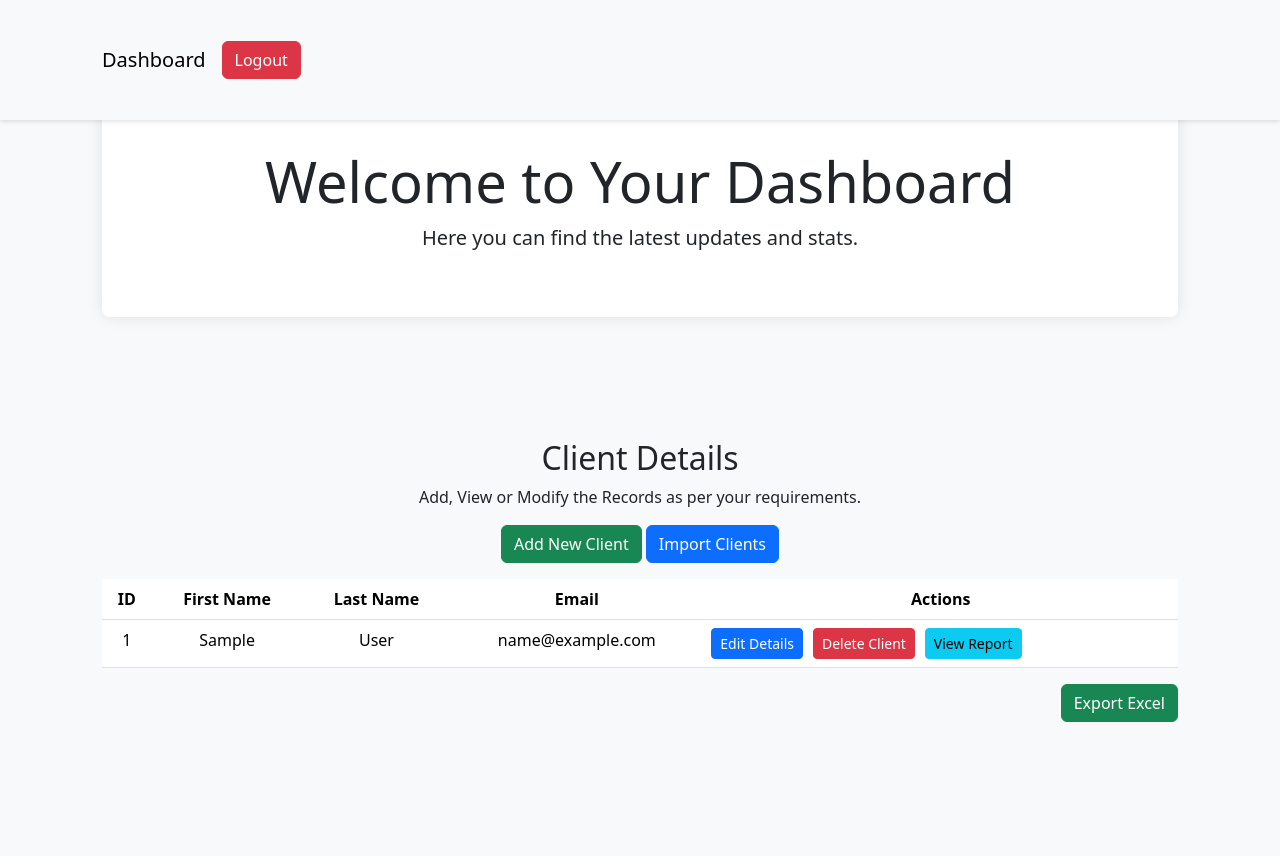
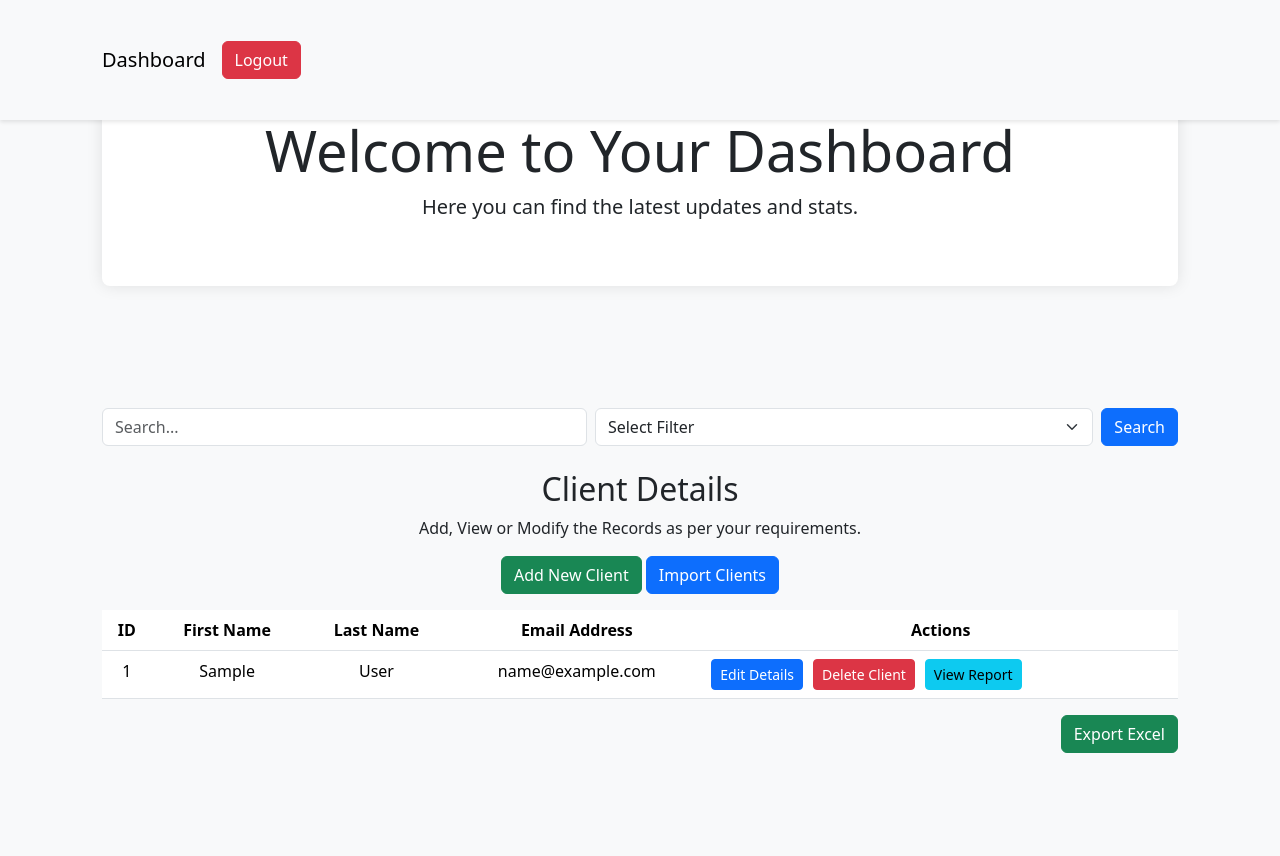
Before and after one commit to iamyuvraj/cip, a CodeIgniter 4 app: the page made by app/Views/dashboard.php in a window 1280 px wide. Run offline with PHP 8.4 and a stand-in for CodeIgniter, Linux system fonts and the light colour scheme; the template is opened without the code that fills it: most values are stand-ins (such as "Sample title", 1, 10 or a date in 2020); some libraries are stand-ins or nearby versions.

Commit message:
added:search-filter

```diff
--- a/app/Config/Routes.php
+++ b/app/Config/Routes.php
@@ -18,4 +18,5 @@ $routes->get('/edit-client/(:num)', 'Home::editClient/$1');
 $routes->post('/update-client/(:num)', 'Home::updateClient/$1');
 $routes->get('/delete-client/(:num)', 'Home::deleteClient/$1');
 $routes->get('export-clients', 'Home::exportClientsToExcel');
+$routes->get('dashboard/search', 'Home::search');
 $routes->post('home/import', 'Home::import');
--- a/app/Views/add_client.php
+++ b/app/Views/add_client.php
@@ -50,7 +50,7 @@
     </div>
     <div class="form-floating mb-3">
         <input type="email" class="form-control" id="email" name="email" value="<?= old('email') ?>" placeholder="Email" required>
-        <label for="email">Email</label>
+        <label for="email">Email Address</label>
     </div>
     <div class="form-floating mb-3">
         <input type="file" class="form-control" id="file" name="file">
--- a/app/Views/dashboard.php
+++ b/app/Views/dashboard.php
@@ -54,7 +54,7 @@
         /* Flash message styling */
         .flash-message {
             position: absolute;
-            top: 80px; /* Adjust this value as needed */
+            top: 80px; /* Adjust */
             right: 20px;
             width: auto;
             padding: 10px;
@@ -76,7 +76,7 @@
 
         .flash-message {
         position: absolute;
-        top: 80px; /* Adjust this value as needed */
+        top: 80px; /* Adjust */
         right: 20px;
         width: auto;
         padding: 10px;
@@ -146,12 +146,26 @@
                 </div>
             </header>
 
+            <!-- Search Form -->
+<div class="search-container mb-4">
+    <form action="<?= site_url('dashboard/search') ?>" method="get" class="d-flex">
+        <input type="text" name="query" class="form-control me-2" placeholder="Search..." />
+        <select name="filter" class="form-select me-2">
+            <option value="">Select Filter</option>
+            <option value="id">ID</option>
+            <option value="first_name">First Name</option>
+            <option value="last_name">Last Name</option>
+            <option value="email">Email Address</option>
+        </select>
+        <button type="submit" class="btn btn-primary">Search</button>
+    </form>
+</div>
+
             <!-- Client Details Table -->
             <div class="client-details-container">
                 <h2>Client Details</h2>
                 <p>Add, View or Modify the Records as per your requirements.</p>
-                <a href="<?= site_url('add-client') ?>" class="btn btn-success mb-3">Add New Client</a> <!-- Add Button -->
-                <!-- Import Clients Button -->
+                <a href="<?= site_url('add-client') ?>" class="btn btn-success mb-3">Add New Client</a>                <!-- Import Clients Button -->
 <a href="#" class="btn btn-primary mb-3" data-bs-toggle="modal" data-bs-target="#importModal">Import Clients</a>
 <!-- Modal for File Upload -->
 <div class="modal fade" id="importModal" tabindex="-1" aria-labelledby="importModalLabel" aria-hidden="true">
@@ -183,7 +197,7 @@
                             <th>ID</th>
                             <th>First Name</th>
                             <th>Last Name</th>
-                            <th>Email</th>
+                            <th>Email Address</th>
                             <th>Actions</th>
                         </tr>
                     </thead>
--- a/app/Views/edit_client.php
+++ b/app/Views/edit_client.php
@@ -61,7 +61,7 @@
 
     <div class="form-floating mb-3">
         <input type="email" class="form-control" id="email" name="email" value="<?= esc($client['email']) ?>" placeholder="Email" required>
-        <label for="email">Email</label>
+        <label for="email">Email Address</label>
     </div>
 
     <div class="form-floating mb-3">
```
Also changed, not shown: app/Controllers/Home.php (+30 -0 lines).
